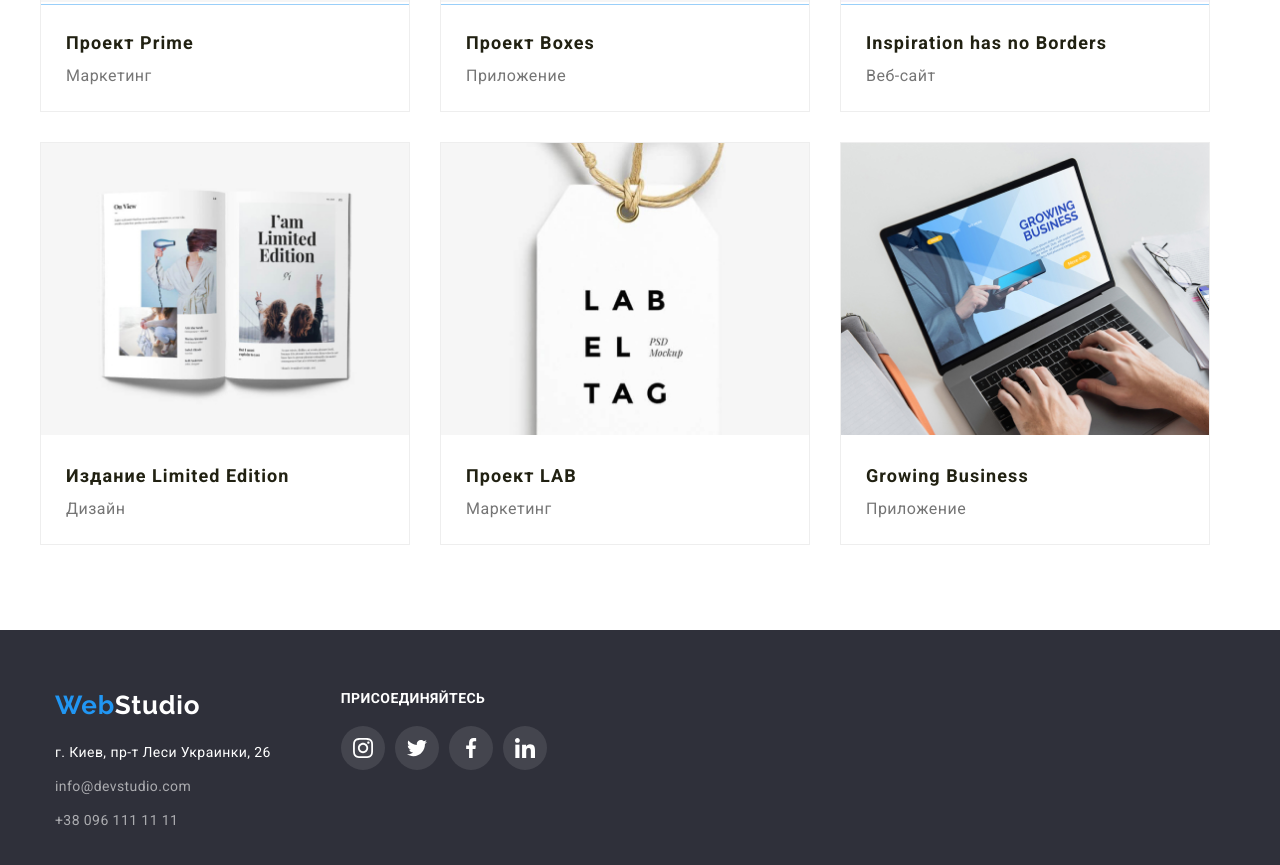
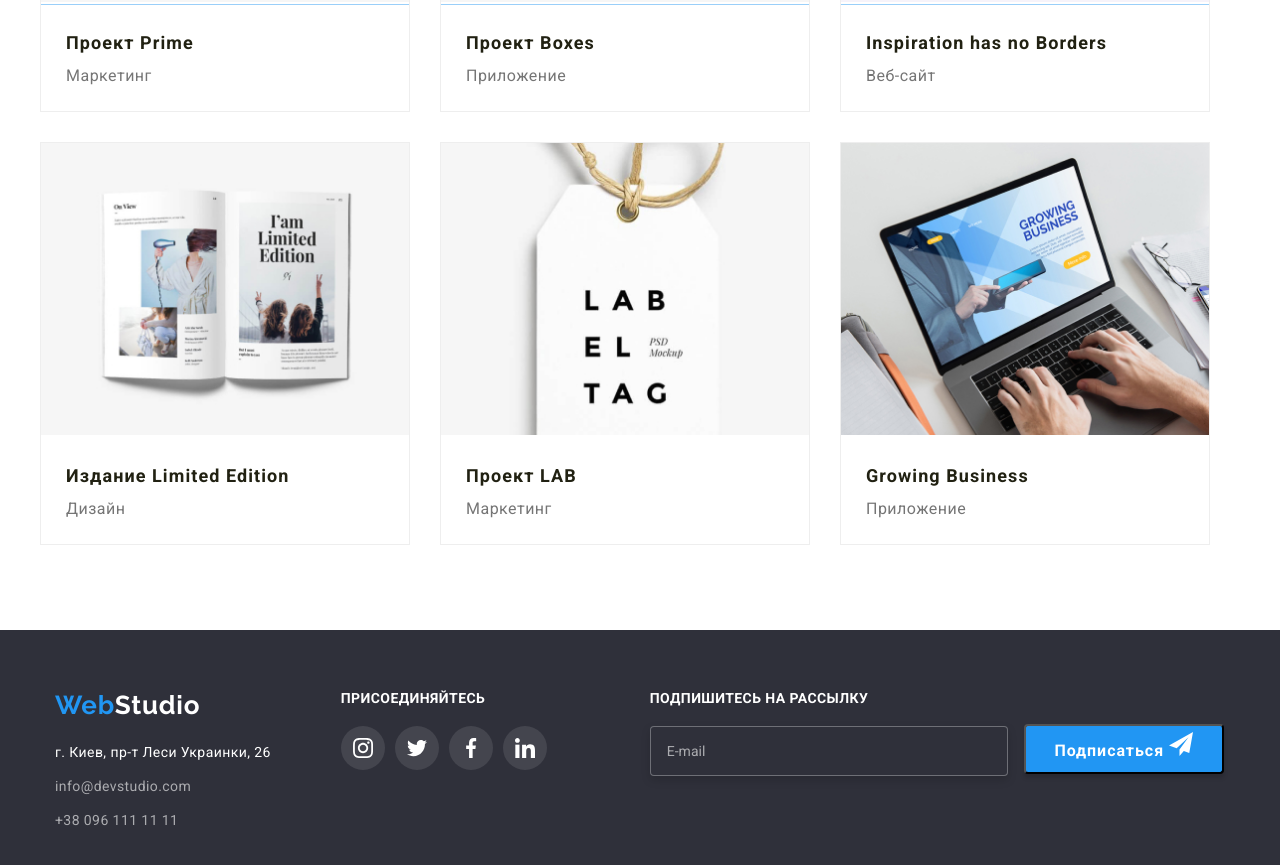
Before and after one commit to Oleksii83/goit-markup-hw-06, a plain HTML site: page portfolio.html in a window 1280 px wide. Shown: the part 1001-1866 px from the top of the page. Drawn offline with nearby package versions, Linux system fonts and the light colour scheme.

Commit message:
дз 6
футер в портфолио

```diff
--- a/portfolio.html
+++ b/portfolio.html
@@ -359,6 +359,26 @@
             </li>
           </ul>
         </div>
+        <div class="form-conteiner">
+          <form class="form-footer">
+            <p class="footer-text-item">ПОДПИШИТЕСЬ НА РАССЫЛКУ</p>
+            <input
+              type="email"
+              name="user-email"
+              id=""
+              class="footer-input"
+              placeholder="E-mail"
+            />
+            <button type="submit" class="footer-submit">
+              Подписаться
+              <span>
+                <svg class="footer-form-icon">
+                  <use href="./img/icon/telega.svg#icon-icon-send"></use>
+                </svg>
+              </span>
+            </button>
+          </form>
+        </div>
       </div>
     </footer>
   </body>
```
Also changed, not shown: index.html (+3 -2 lines).
